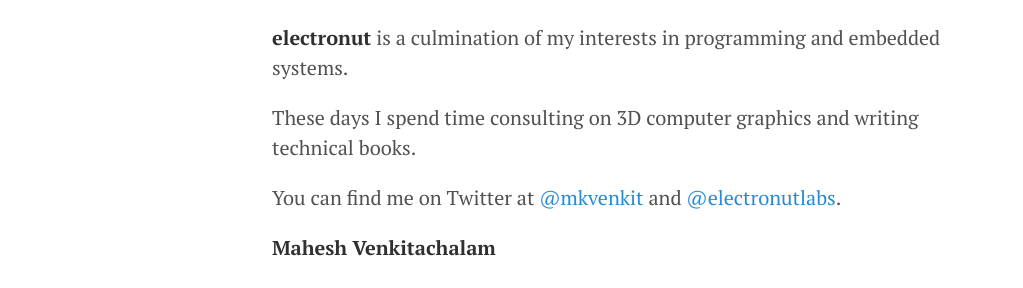
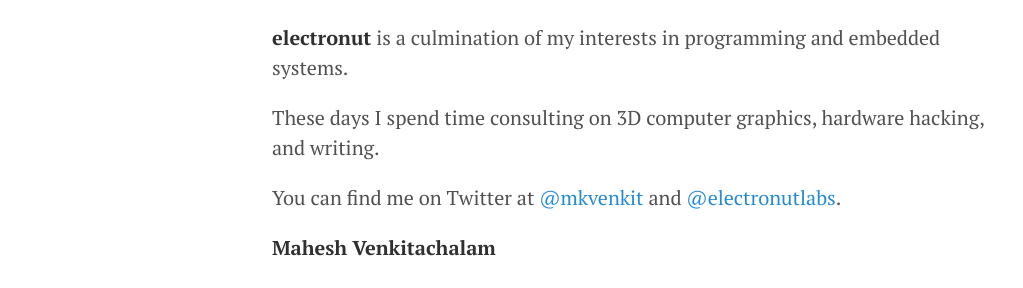
Before and after one commit to mkvenkit/mkvenkit.github.io, a Jekyll site: the page built from about.md, in a window 1280 px wide. Shown: the part 1209-1497 px from the top of the page, without its empty margins (8-1031 px from the left). Built offline with Jekyll 4.4.1, drawn with Linux system fonts in a browser that asks for light colours.

Commit message:
updated about

```diff
--- a/about.md
+++ b/about.md
@@ -13,7 +13,7 @@
 
 **electronut** is a culmination of my interests in programming and embedded systems.
 
-These days I spend time consulting on 3D computer graphics and writing technical books.
+These days I spend time consulting on 3D computer graphics, hardware hacking, and writing.
 
 You can find me on Twitter at [@mkvenkit][1] and [@electronutlabs][2].
 
```
